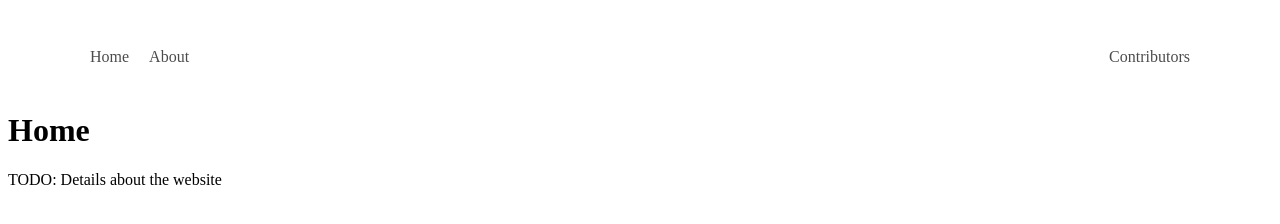
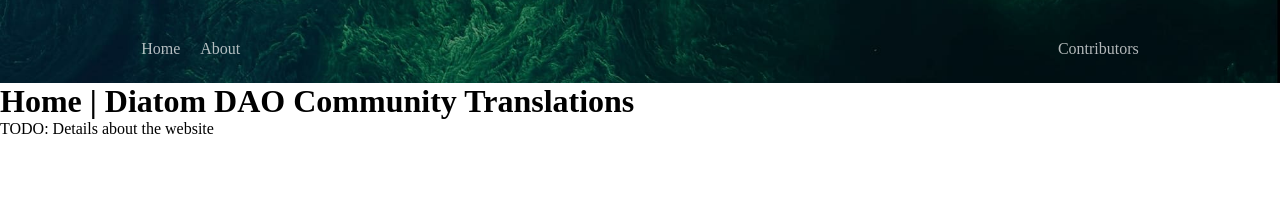
Before and after one commit to diatom-community/translations, a Gatsby site: page / in a window 1280 px wide. Built offline with nearby package versions, Linux system fonts and the light colour scheme; Gatsby itself is replaced by a stand-in of ours.

Commit message:
data layer poc and minor style changes

```diff
--- a/gatsby-config.js
+++ b/gatsby-config.js
@@ -1,12 +1,14 @@
 module.exports = {
   siteMetadata: {
-    siteUrl: "https://www.yourdomain.tld",
-    title: "translations",
+    siteUrl: "https://diatom.fund/",
+    title: "Diatom DAO Community Translations",
   },
   plugins: [
     "gatsby-plugin-styled-components",
     "gatsby-plugin-react-helmet",
     "gatsby-plugin-sitemap",
+    "gatsby-plugin-image",
+    "gatsby-plugin-sharp",
     {
       resolve: "gatsby-plugin-manifest",
       options: {
--- a/package.json
+++ b/package.json
@@ -19,9 +19,11 @@
     "@mdx-js/react": "^1.6.22",
     "babel-plugin-styled-components": "^1.13.3",
     "gatsby": "^4.2.0",
+    "gatsby-plugin-image": "^2.2.0",
     "gatsby-plugin-manifest": "^4.2.0",
     "gatsby-plugin-mdx": "^3.2.0",
     "gatsby-plugin-react-helmet": "^5.2.0",
+    "gatsby-plugin-sharp": "^4.2.0",
     "gatsby-plugin-sitemap": "^5.2.0",
     "gatsby-plugin-styled-components": "^5.2.0",
     "gatsby-source-filesystem": "^4.2.0",
--- a/src/components/layout.js
+++ b/src/components/layout.js
@@ -1,17 +1,19 @@
 import * as React from 'react';
-import {Link} from 'gatsby';
+import "../index.css"
+
+import { Link, useStaticQuery, graphql } from 'gatsby'
 import styled from 'styled-components';
 import Container from './container';
-
+import HeaderImageSrc from "../images/diatom_header.jpg"
 
 const StyledHeader = styled.header`
+    background: url(${HeaderImageSrc});
     background-position: 50%;
     background-size: cover;
     padding-bottom: 20px;
     padding-top: 20px;
     color: #fff;
 `;
-
 
 const StyledNav = styled.nav`
     align-items: center;
@@ -21,7 +23,7 @@ const StyledNav = styled.nav`
 `;
 
 const StyledNavLink = styled(Link)`
-    color: #000;
+    color: #fff;
     display: inline-block;
     opacity: .7;
     padding: 5px 10px;
@@ -30,11 +32,21 @@ const StyledNavLink = styled(Link)`
 
 
 const Layout = ({ pageTitle, children }) => {
+    const data = useStaticQuery(graphql`
+        query {
+        site {
+            siteMetadata {
+            title
+            }
+        }
+        }
+    `);
+
     return (
         <div>
             <StyledHeader>
                 <Container>
-                    <title>{pageTitle}</title>
+                    <title>{pageTitle} | {data.site.siteMetadata.title}</title>
                     <StyledNav>
                         <div>
                             <StyledNavLink to="/">Home</StyledNavLink>
@@ -51,7 +63,7 @@ const Layout = ({ pageTitle, children }) => {
 
 
             <main>
-                <h1>{pageTitle}</h1>
+                <h1>{pageTitle} | {data.site.siteMetadata.title}</h1>
                 {children}
             </main>
         </div>
--- /dev/null
+++ b/src/index.css
@@ -0,0 +1,5 @@
+* {
+    margin: 0;
+    padding: 0;
+    box-sizing: border-box;
+}
--- a/src/pages/index.js
+++ b/src/pages/index.js
@@ -7,6 +7,7 @@ const IndexPage = () => {
   return (
     <Layout pageTitle="Home">
       <p>TODO: Details about the website</p>
+
     </Layout>
   )
 }
```
Also changed, not shown: src/images/diatom_header.jpg (added), 1 other file.
